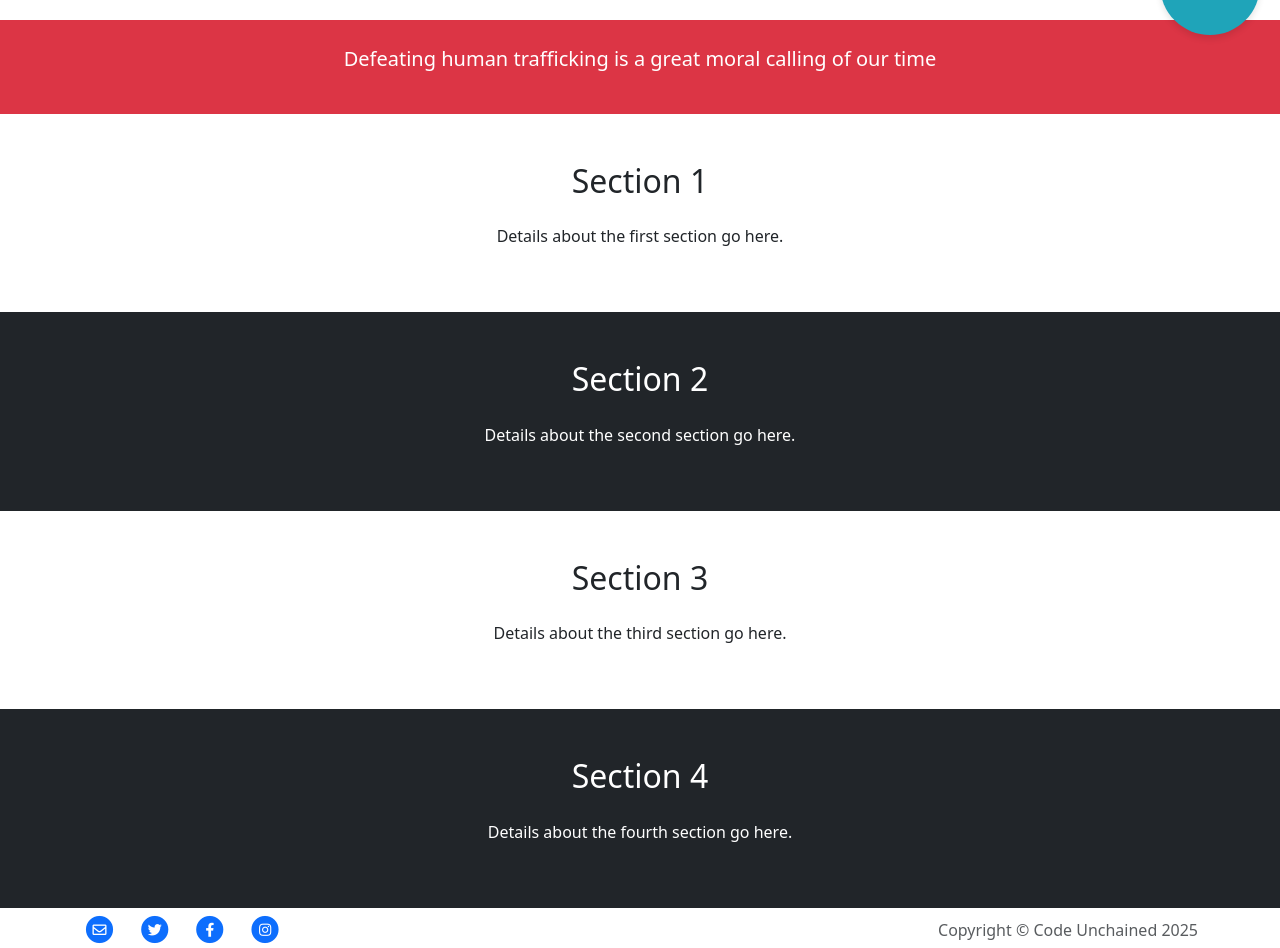
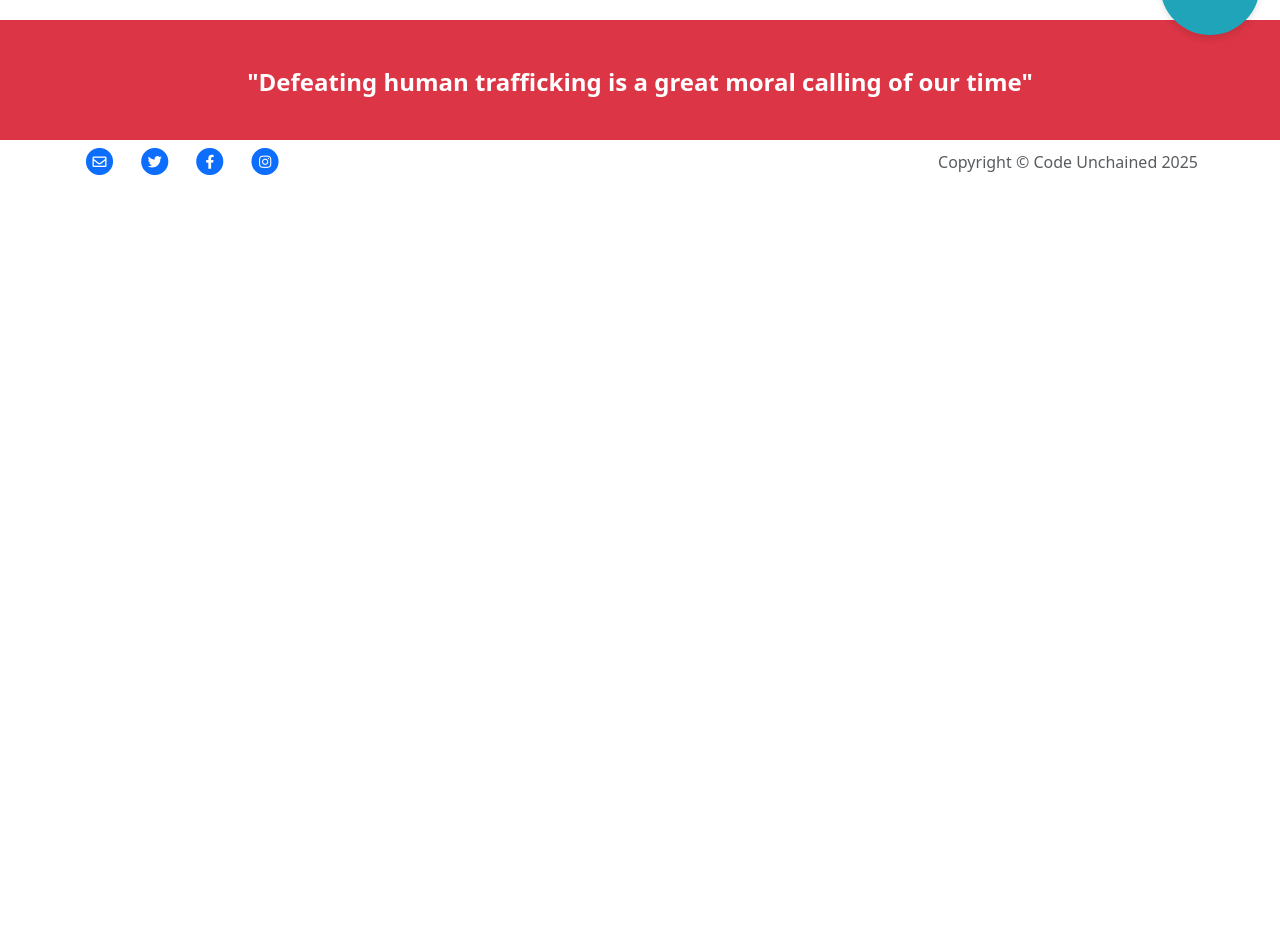
Before and after one commit to BogdanovaIV/unchained, a Django app: page / in a window 1280 px wide. Shown: the part 745-1693 px from the top of the page. After the commit the page ends 920 px from the top, so only its background shows below. Run offline with Django 4.2, Linux system fonts and the light colour scheme.

Commit message:
update home page with change of sections and quotes

```diff
--- a/home/templates/home/home.html
+++ b/home/templates/home/home.html
@@ -55,36 +55,8 @@
 <section class="bg-danger text-white py-4">
     <div class="container text-center">
         <blockquote class="blockquote">
-            <p id="quote-text" class="mb-0">Defeating human trafficking is a great moral calling of our time</p>
+            <p id="quote-text" class="mb-0">"Defeating human trafficking is a great moral calling of our time"</p>
         </blockquote>
-    </div>
-</section>
-
-<section class="py-5 bg-white">
-    <div class="container text-center">
-        <h2 class="mb-4">Section 1</h2>
-        <p>Details about the first section go here.</p>
-    </div>
-</section>
-
-<section class="py-5 bg-dark text-white">
-    <div class="container text-center">
-        <h2 class="mb-4">Section 2</h2>
-        <p>Details about the second section go here.</p>
-    </div>
-</section>
-
-<section class="py-5 bg-white">
-    <div class="container text-center">
-        <h2 class="mb-4">Section 3</h2>
-        <p>Details about the third section go here.</p>
-    </div>
-</section>
-
-<section class="py-5 bg-dark text-white">
-    <div class="container text-center">
-        <h2 class="mb-4">Section 4</h2>
-        <p>Details about the fourth section go here.</p>
     </div>
 </section>
 
--- a/static/css/style-home.css
+++ b/static/css/style-home.css
@@ -43,6 +43,13 @@ section {
     padding: 60px 20px;
 }
 
+#quote-text {
+    font-size: 1.5rem;
+    font-weight: bold;
+    text-align: center;
+    margin: 20px 0;
+}
+
 /* Responsive Design */
 @media (max-width: 768px) {
     .chat-button {
--- a/static/js/script-home.js
+++ b/static/js/script-home.js
@@ -1,9 +1,9 @@
 const quotes = [
-    "Defeating human trafficking is a great moral calling of our time",
-    "Modern slavery is closer than you think",
-    "Together, we can fight against human trafficking",
-    "Raise your voice, save a life",
-    "Awareness is the first step to action"
+    '"Defeating human trafficking is a great moral calling of our time"',
+    '"Modern slavery is closer than you think"',
+    '"Together, we can fight against human trafficking"',
+    '"Raise your voice, save a life"',
+    '"Awareness is the first step to action"'
 ];
 let currentIndex = 0;
 
```
Also changed, not shown: 1 other file.
